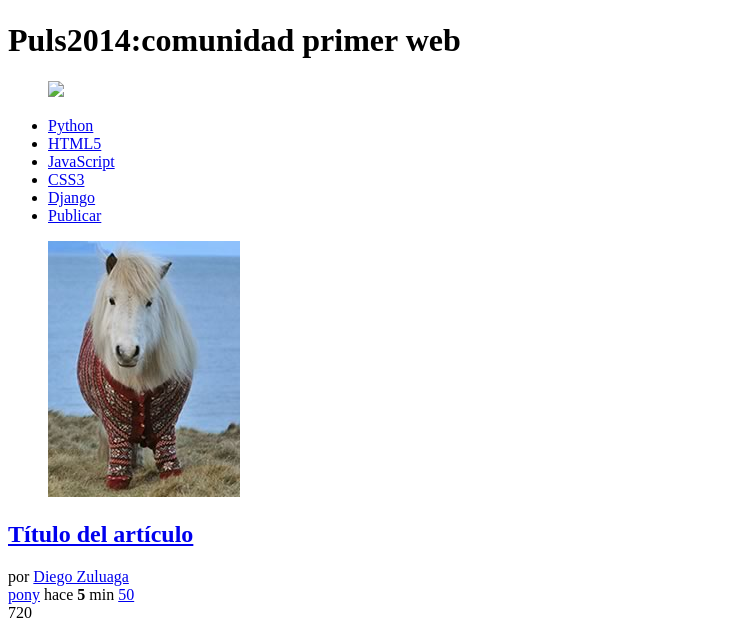
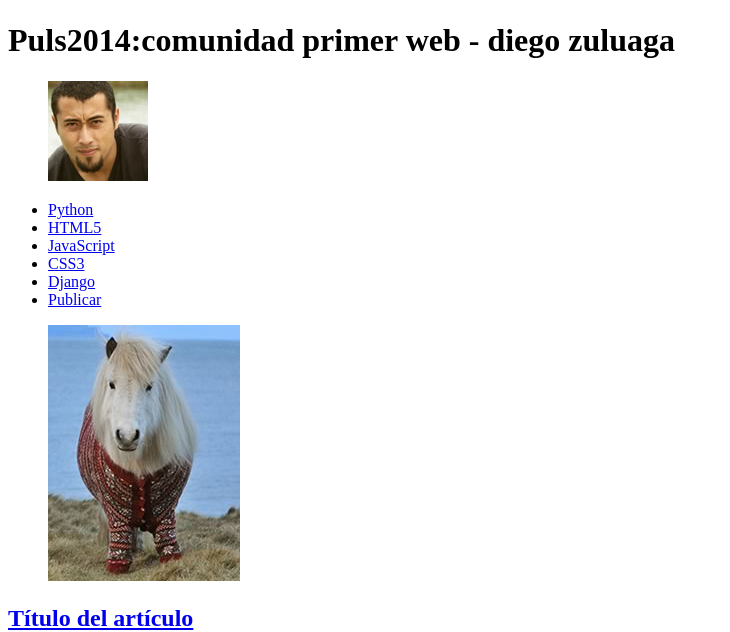
Before and after one commit to diegozwolf/puls2014-america-diego, a plain HTML site: page index.html in a window 1280 px wide. Shown: the part 179-811 px from the top of the page, without its empty margins (0-730 px from the left). Drawn offline with Linux system fonts and the light colour scheme.

Commit message:
segundo cambio de primer web

```diff
--- a/index.html
+++ b/index.html
@@ -2,7 +2,7 @@
 <html lang="es">
 <head>
 	<meta charset="utf-8"/>
-	<meta description= "Proyecto de diseño web online"/>
+	<meta description= "Proyecto de diseño web online-diegozuluaga"/>
 	<title>Puls2014: mi primer web </title>
 </head>
 <body>
@@ -11,10 +11,10 @@
 			<img src="logo.png"/>
 		</figure>
 		<h1>
-			Puls2014:comunidad primer web
+			Puls2014:comunidad primer web - diego zuluaga
 		</h1>
-		<figure id="avatar">
-			<img src="avatar2.jpg"/>
+		<figure id="avatar 2">
+			<img src="avatar 2.jpg"/>
 		</figure>
 	</header>
 	<nav>
```
